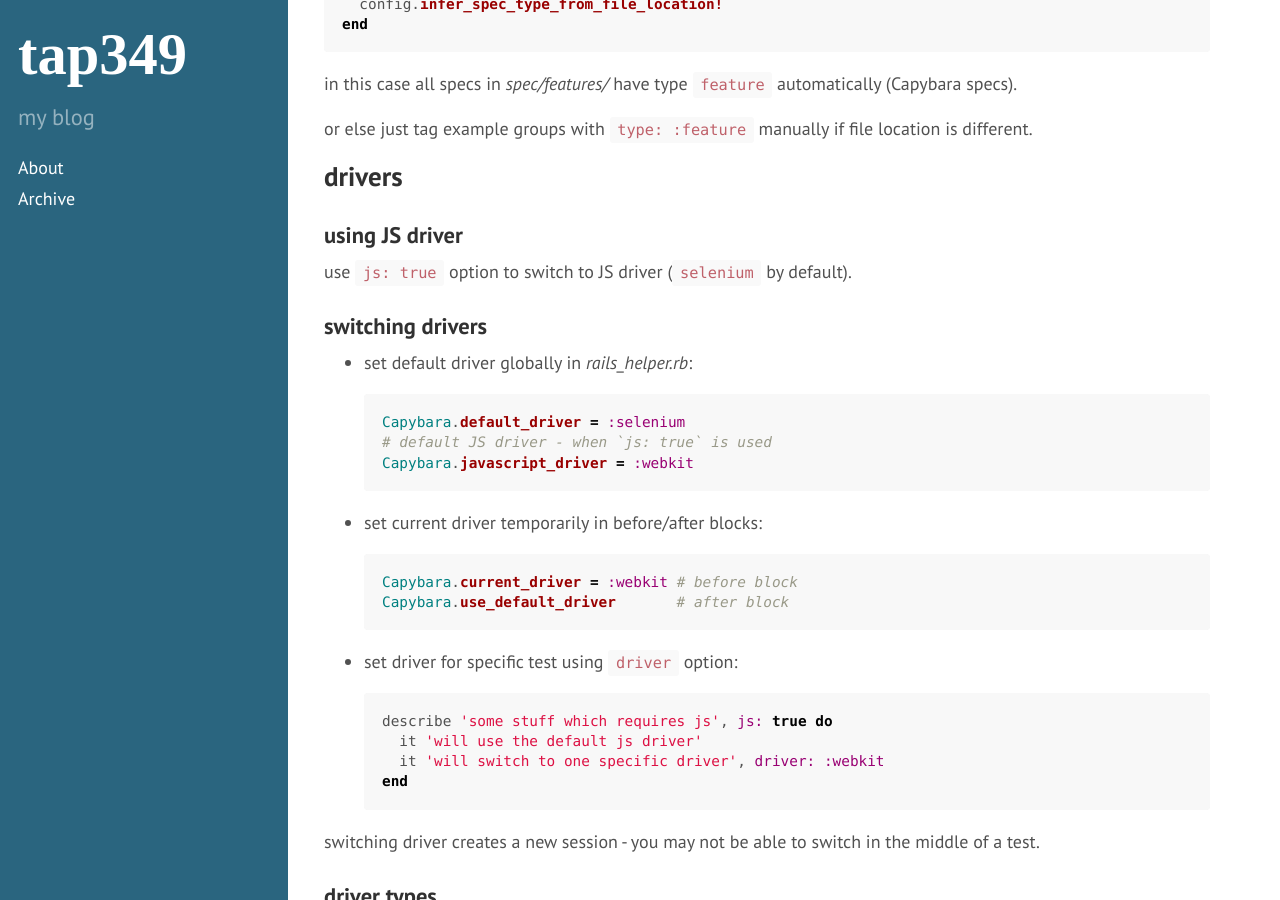
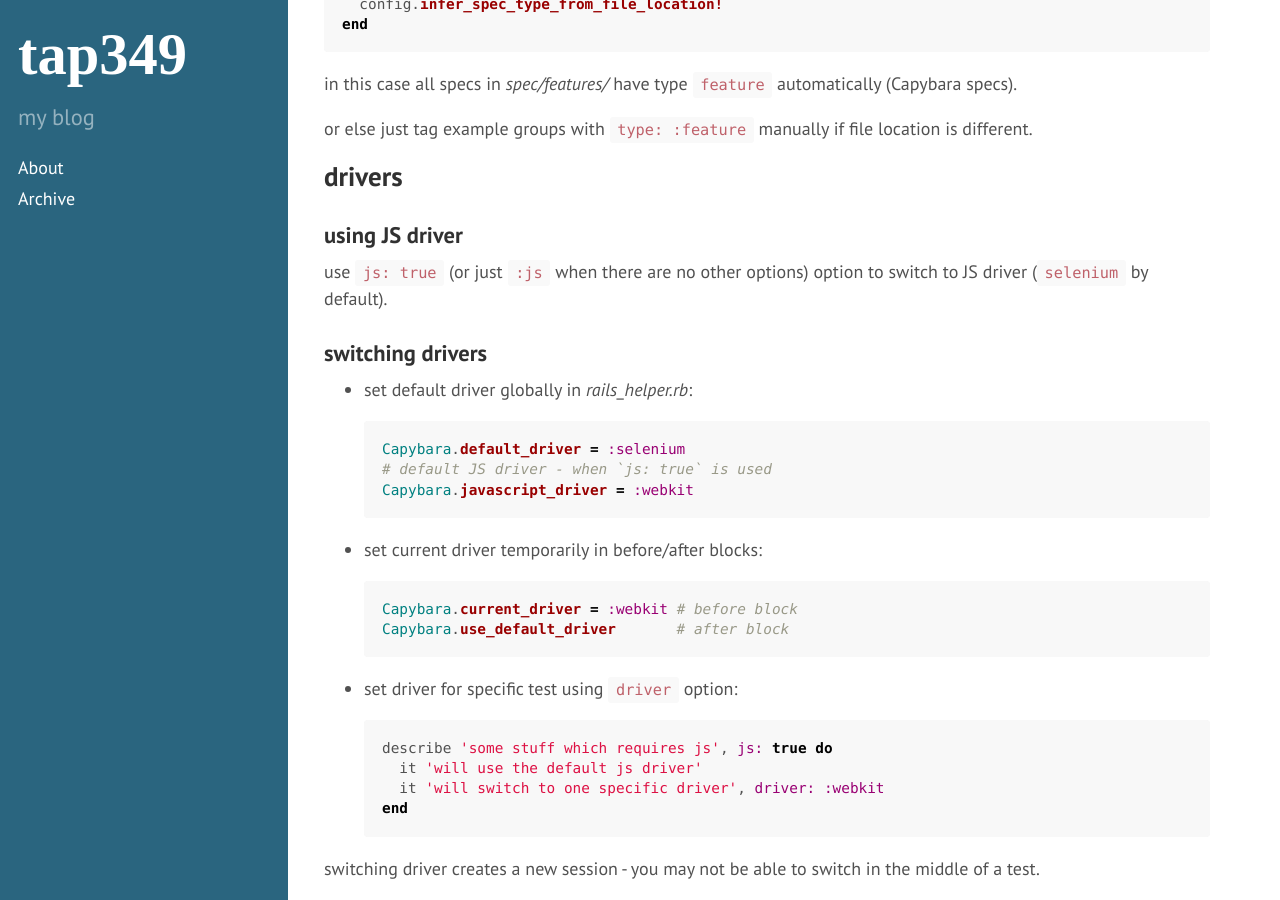
Before and after one commit to tap349/tap349.github.io, a Jekyll site: the page built from _posts/2016-04-09-capybara.md, in a window 1280 px wide and 900 px high, scrolled down 2231 px. Built offline with Jekyll 4.4.1, drawn with Linux system fonts in a browser that asks for light colours.

Commit message:
update 2016-04-16_17:24:33

```diff
--- a/_posts/2016-04-09-capybara.md
+++ b/_posts/2016-04-09-capybara.md
@@ -74,7 +74,8 @@ if file location is different.
 
 ### using JS driver
 
-use `js: true` option to switch to JS driver (`selenium` by default).
+use `js: true` (or just `:js` when there are no other options) option
+to switch to JS driver (`selenium` by default).
 
 ### switching drivers
 
```
